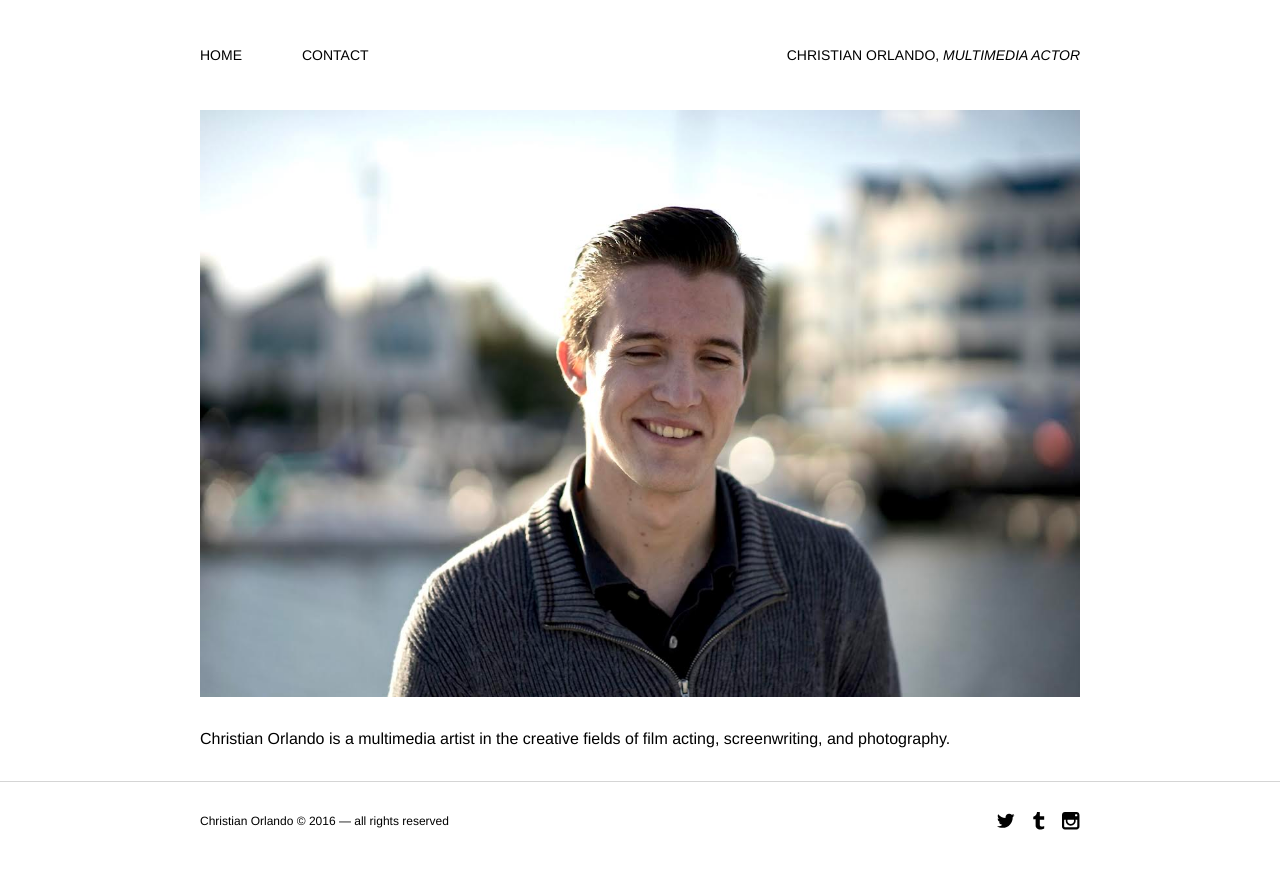
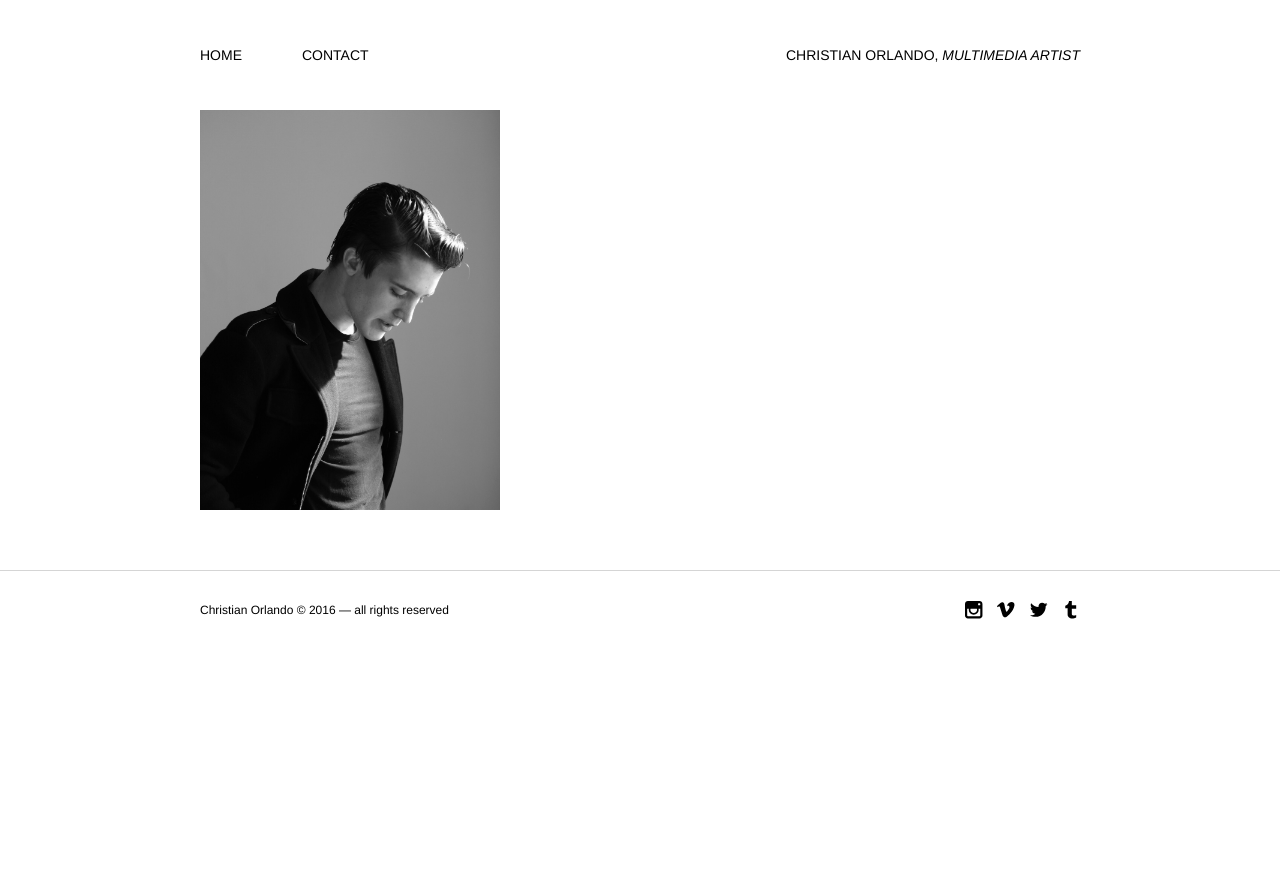
Before and after one commit to carolineorlando/cno, a Jekyll site: the page built from index.md, in a window 1280 px wide. Shown: the top 869 px of the page. Built offline with Jekyll 4.4.1, drawn with Linux system fonts in a browser that asks for light colours.

Commit message:
Update social icons and replace homepage photo

```diff
--- a/_config.yml
+++ b/_config.yml
@@ -4,7 +4,7 @@
 
 title: Christian Orlando
 email: cnorlando@gmail.com
-description: Multimedia Actor
+description: Multimedia Artist
 url: "http://christianorlando.com"
 # baseurl: /cno
 markdown: kramdown
@@ -13,6 +13,7 @@ permalink: none
 instagram-username: christianorlando
 tumblr-username: cnorlando
 twitter-username: mobilebugle
+vimeo-username: user19767938
 
 github-url: http://carolineorlando.github.io
 github-repo-url: carolineorlando.github.io/cno
--- a/_includes/footer.html
+++ b/_includes/footer.html
@@ -3,6 +3,14 @@
   <div class="wrapper">
     <p>{{ site.title }} &copy; 2016 &mdash; all rights reserved</p>
     <div class="social">
+     {% if site.instagram-username %}
+        {% include social/instagram.html %}
+      {% endif %}
+
+      {% if site.vimeo-username %}
+        {% include social/vimeo.html %}
+      {% endif %}
+
       {% if site.facebook-username %}
         {% include social/facebook.html %}
       {% endif %}
@@ -14,10 +22,6 @@
       {% if site.tumblr-username %}
         {% include social/tumblr.html %}
       {% endif %}
-
-      {% if site.instagram-username %}
-        {% include social/instagram.html %}
-      {% endif %}
     </div>
   </div>
 
--- /dev/null
+++ b/_includes/social/vimeo.html
@@ -0,0 +1,5 @@
+<a target="_blank" href="http://vimeo.com/{{site.vimeo-username}}" class="social-icon social-icon--vimeo">
+  <span>
+      <svg viewBox="0 0 33 33" width="25" height="25" xmlns="http://www.w3.org/2000/svg" xmlns:xlink="http://www.w3.org/1999/xlink"><g><path d="M0,9.637l 1.3,1.704c0,0, 2.68-2.113, 3.574-1.056c 0.893,1.056, 4.304,13.811, 5.443,16.164 c 0.994,2.063, 3.735,4.791, 6.741,2.843c 3.004-1.948, 12.995-10.478, 14.783-20.55 c 1.787-10.070-12.023-7.96-13.485,0.813c 3.656-2.195, 5.607,0.892, 3.737,4.387 c-1.867,3.491-3.574,5.769-4.467,5.769c-0.892,0-1.578-2.337-2.6-6.42c-1.056-4.222-1.050-11.827-5.441-10.965 C 5.443,3.137,0,9.637,0,9.637z"></path></g></svg>
+  </span>
+</a>
--- a/_layouts/default.html
+++ b/_layouts/default.html
@@ -10,7 +10,7 @@
     <div class="page">
       <div class="wrapper">
         <figure class="page__image">
-          <img src="{{site.baseurl}}/img/christian-orlando.jpg" />
+          <img src="{{site.baseurl}}/img/cno.jpg" />
         </figure>
         <div class="page__content">
           {{ content }}
--- a/_sass/partials/_base.scss
+++ b/_sass/partials/_base.scss
@@ -23,6 +23,12 @@ img {
 
 figure > img {
   display: block;
+  max-height: 400px;
+  margin: auto;
+  @media( min-width: $breakpoint-small ) {
+    margin-left: 0;
+    margin-right: 0;
+  }
 }
 
 figcaption {
--- a/index.md
+++ b/index.md
@@ -2,5 +2,3 @@
 layout: page
 title: Home
 ---
-
-Christian Orlando is a multimedia artist in the creative fields of film acting, screenwriting, and photography.
```
Also changed, not shown: img/cno.jpg (added).
